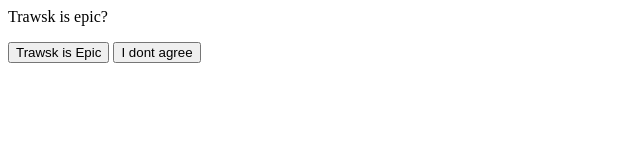
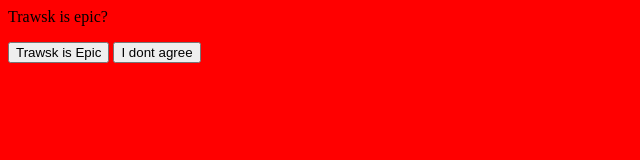
Before and after one commit to TrawCC/Traw, a plain HTML site: page index.html in a window 1280 px wide. Shown: the whole page, without its empty margins (0-640 px from the left). Drawn offline with Linux system fonts and the light colour scheme.

Commit message:
Update index.html

```diff
--- a/index.html
+++ b/index.html
@@ -1,5 +1,6 @@
 <title>Trawsk is Epic</title>
 <p>Trawsk is epic?</p>
+ <body style="background-color:red;">
 
 <button type="button" onclick="alert('Thanks mate ;)')">Trawsk is Epic</button>
 
```
